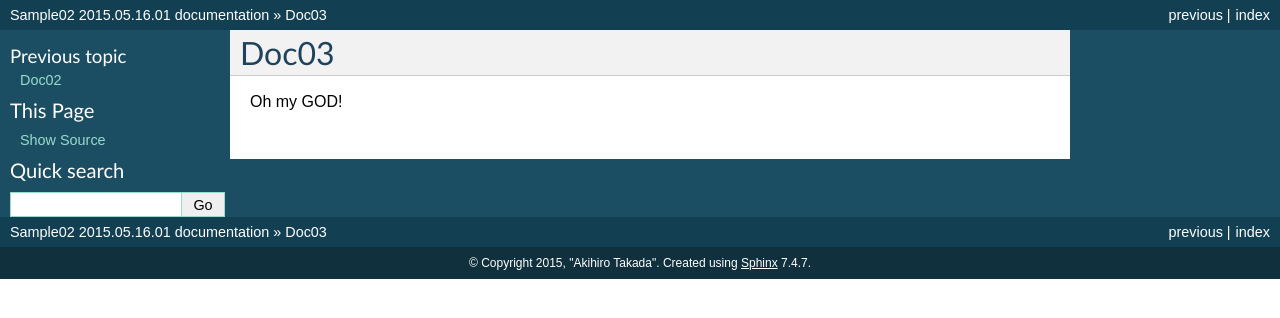
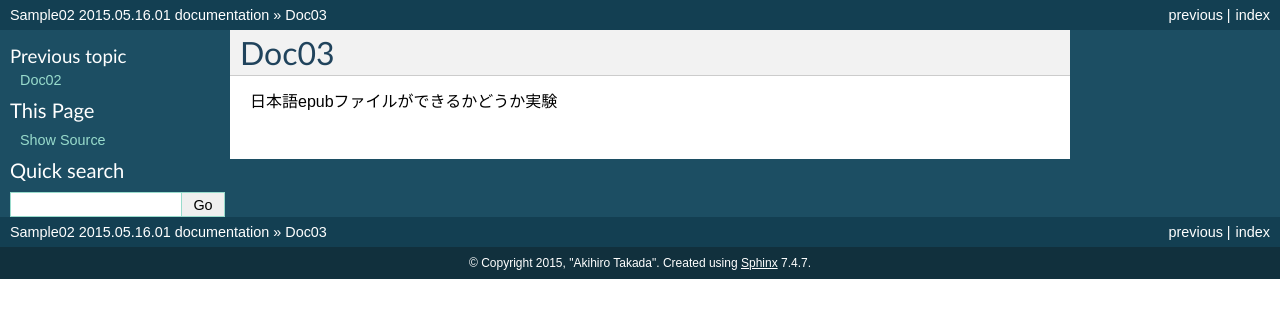
Before and after one commit to umebayashi/docs.sphinx-sample02, a Sphinx documentation site: the page built from doc/doc03.rst, in a window 1280 px wide. Shown: the top 318 px of the page. Built offline with Sphinx 7.4.7, drawn with Linux system fonts in a browser that asks for light colours.

Commit message:
Update doc03.rst

```diff
--- a/doc/doc03.rst
+++ b/doc/doc03.rst
@@ -2,4 +2,4 @@
 Doc03
 ===================================
 
-Oh my GOD!
+日本語epubファイルができるかどうか実験
```
